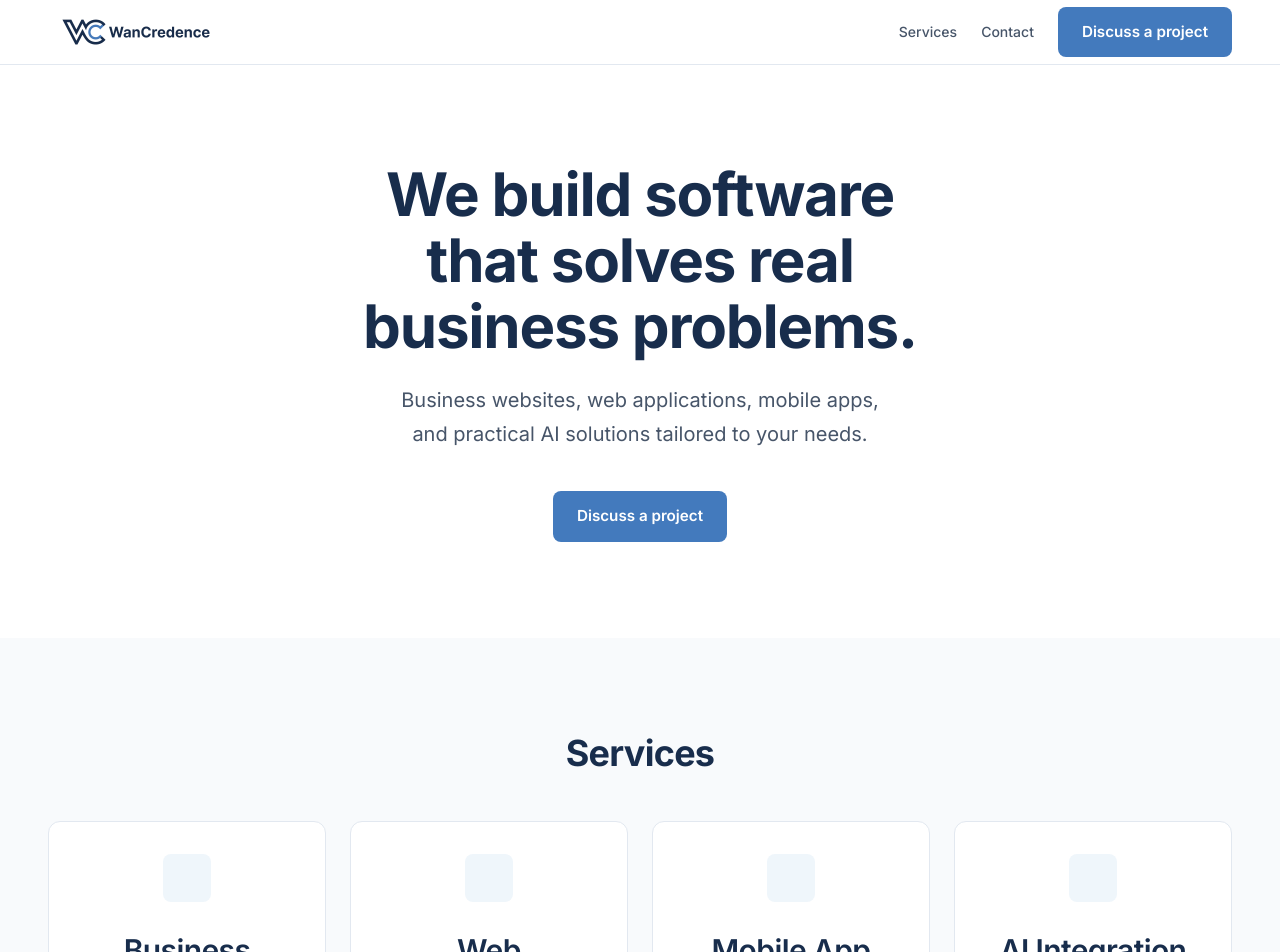
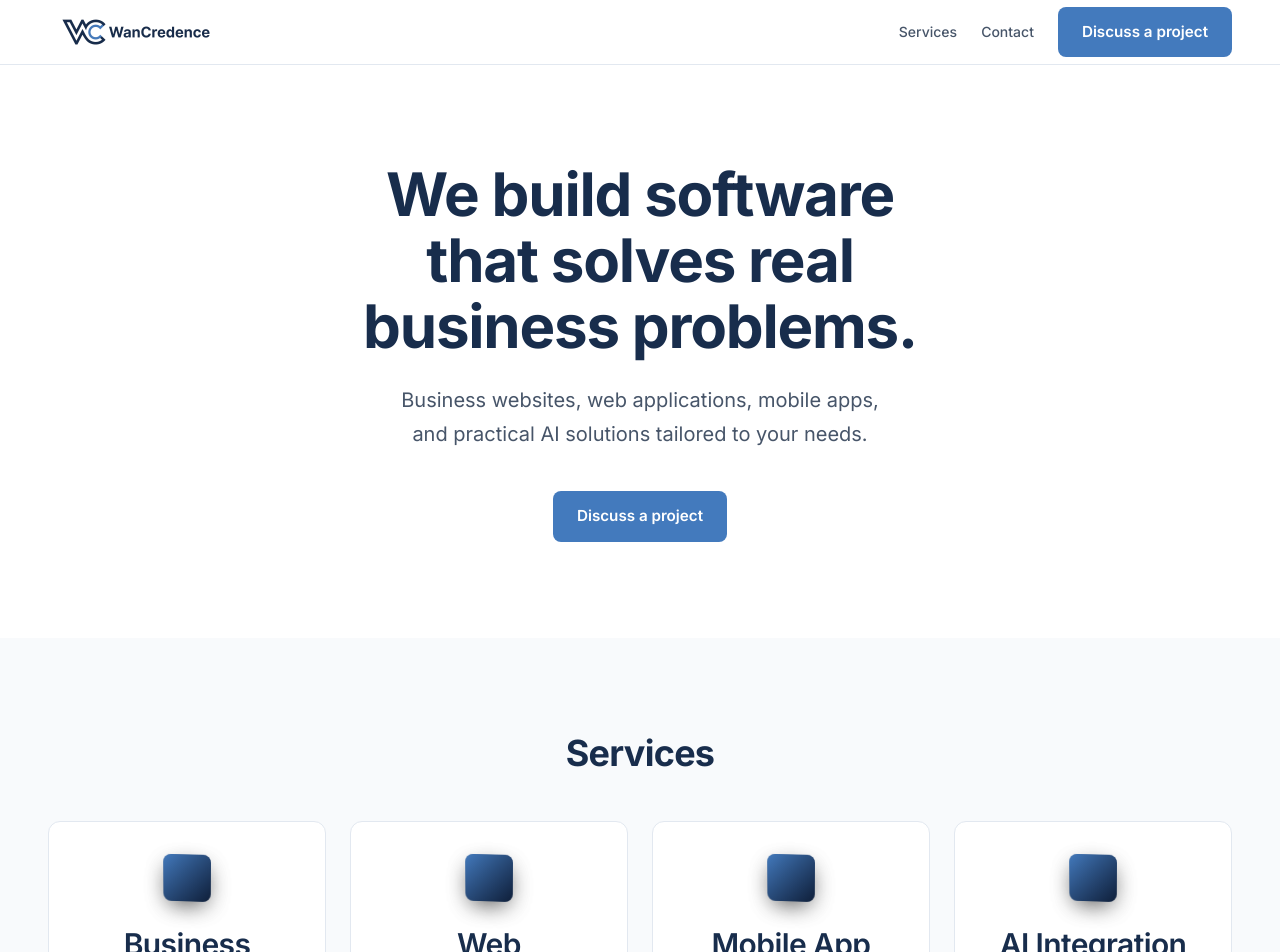
Before and after one commit to WanCredence/wancredence-website, a React (Vite) app: page / in a window 1280 px wide. Shown: the top 952 px of the page. Built offline with nearby package versions, Linux system fonts and the light colour scheme.

Commit message:
feat(ui): introduce ThreeDIcon and enhance service section visuals
Add ThreeDIcon component for improved visual depth. Update ApplicationIcon and AIIcon with new SVG paths. Refactor Services section to use the new icon component and add hover effects to service cards.

```diff
--- a/src/components/sections/Services.tsx
+++ b/src/components/sections/Services.tsx
@@ -1,5 +1,6 @@
 import { services } from '../../data/services'
 import { serviceIcons } from '../ui/serviceIcons'
+import { ThreeDIcon } from '../ui/ThreeDIcon'
 
 export function Services() {
   return (
@@ -17,13 +18,12 @@ export function Services() {
             return (
               <article
                 key={service.id}
-                className="h-full bg-white border border-neutral-200 rounded-xl p-8 text-center"
+                className="h-full bg-white border border-neutral-200 rounded-xl p-8 flex flex-col items-center justify-center text-center transition-shadow duration-300 hover:shadow-lg"
               >
-                <div className="inline-flex h-12 w-12 items-center justify-center rounded-lg bg-brand-50 text-brand-600 mb-6">
-                  {Icon ? <Icon className="h-6 w-6" /> : null}
-                </div>
-                <h3 className="heading-3 mb-3">{service.name}</h3>
-                <p className="body text-neutral-600">{service.shortDescription}</p>
+                <ThreeDIcon className="mb-6">
+                  {Icon ? <Icon className="h-6 w-6 text-white" /> : null}
+                </ThreeDIcon>
+                <h3 className="heading-3">{service.name}</h3>
               </article>
             )
           })}
--- a/src/components/ui/ServiceIcons.tsx
+++ b/src/components/ui/ServiceIcons.tsx
@@ -14,10 +14,13 @@ export function WebsiteIcon({ className = 'h-7 w-7', ...props }: ServiceIconProp
 export function ApplicationIcon({ className = 'h-7 w-7', ...props }: ServiceIconProps) {
   return (
     <svg className={className} viewBox="0 0 24 24" fill="none" stroke="currentColor" strokeWidth="1.5" strokeLinecap="round" strokeLinejoin="round" aria-hidden="true" {...props}>
-      <rect x="5" y="2" width="14" height="20" rx="2" />
-      <path d="M12 18h.01" />
-      <path d="M8 10h8" />
-      <path d="M8 14h8" />
+      <rect x="3" y="5" width="18" height="14" rx="2" />
+      <path d="M3 9h18" />
+      <path d="M5 7h.01" />
+      <path d="M8 7h.01" />
+      <path d="M11 7h.01" />
+      <path d="M9 13h6" />
+      <path d="M9 16h4" />
     </svg>
   )
 }
@@ -25,10 +28,9 @@ export function ApplicationIcon({ className = 'h-7 w-7', ...props }: ServiceIcon
 export function AIIcon({ className = 'h-7 w-7', ...props }: ServiceIconProps) {
   return (
     <svg className={className} viewBox="0 0 24 24" fill="none" stroke="currentColor" strokeWidth="1.5" strokeLinecap="round" strokeLinejoin="round" aria-hidden="true" {...props}>
-      <path d="M12 2a10 10 0 1 0 10 10A10 10 0 0 0 12 2z" />
-      <path d="M12 6v4" />
-      <path d="M12 14h.01" />
-      <path d="M8 14h8" />
+      <path d="M12 2l2.5 6.5L21 10l-6.5 1.5L12 18l-2.5-6.5L3 10l6.5-1.5Z" />
+      <path d="M17 15l1 2.5L21 18l-3 1L17 22l-1-3-3-1 3-1Z" opacity="0.6" />
+      <path d="M7 13l1 2L11 16l-3 1-1 3-1-3-3-1 3-1Z" opacity="0.6" />
     </svg>
   )
 }
--- /dev/null
+++ b/src/components/ui/ThreeDIcon.tsx
@@ -0,0 +1,38 @@
+import type { ReactNode } from 'react'
+
+interface ThreeDIconProps {
+  children: ReactNode
+  className?: string
+  rotateX?: number
+  rotateY?: number
+}
+
+export function ThreeDIcon({
+  children,
+  className = '',
+  rotateX = -12,
+  rotateY = -8,
+}: ThreeDIconProps) {
+  return (
+    <div
+      className={`group/icon relative inline-block ${className}`}
+      style={{
+        perspective: '800px',
+        transformStyle: 'preserve-3d',
+      }}
+    >
+      {/* Back extrusion layer for depth */}
+      <div
+        className="absolute inset-0 translate-z-[-8px] rounded-lg bg-brand-600/80 shadow-[0_8px_24px_-6px_rgba(0,0,0,0.45)]"
+        style={{ transform: `translateZ(-8px) rotateX(${rotateX}deg) rotateY(${rotateY}deg)` }}
+      />
+      {/* Front face */}
+      <div
+        className="relative z-10 flex h-12 w-12 items-center justify-center rounded-lg bg-gradient-to-br from-brand-500 to-brand-700 text-white shadow-[0_8px_24px_-6px_rgba(0,0,0,0.4)] transition-transform duration-300 ease-out group-hover/icon:rotateX(8deg) group-hover/icon:rotateY(8deg)"
+        style={{ transform: `rotateX(${rotateX}deg) rotateY(${rotateY}deg)` }}
+      >
+        {children}
+      </div>
+    </div>
+  )
+}
```
